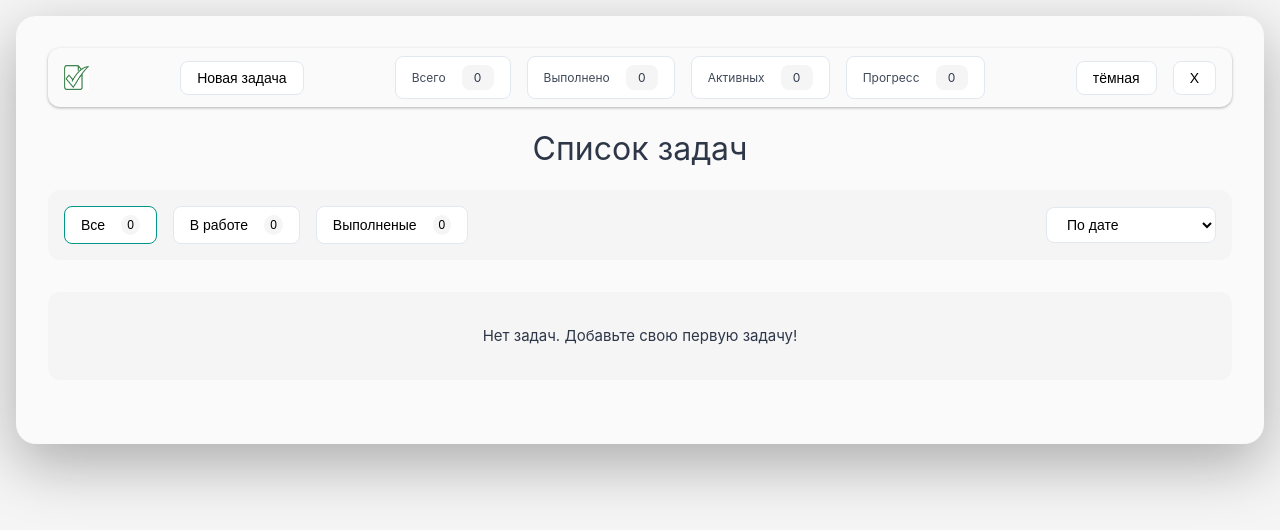
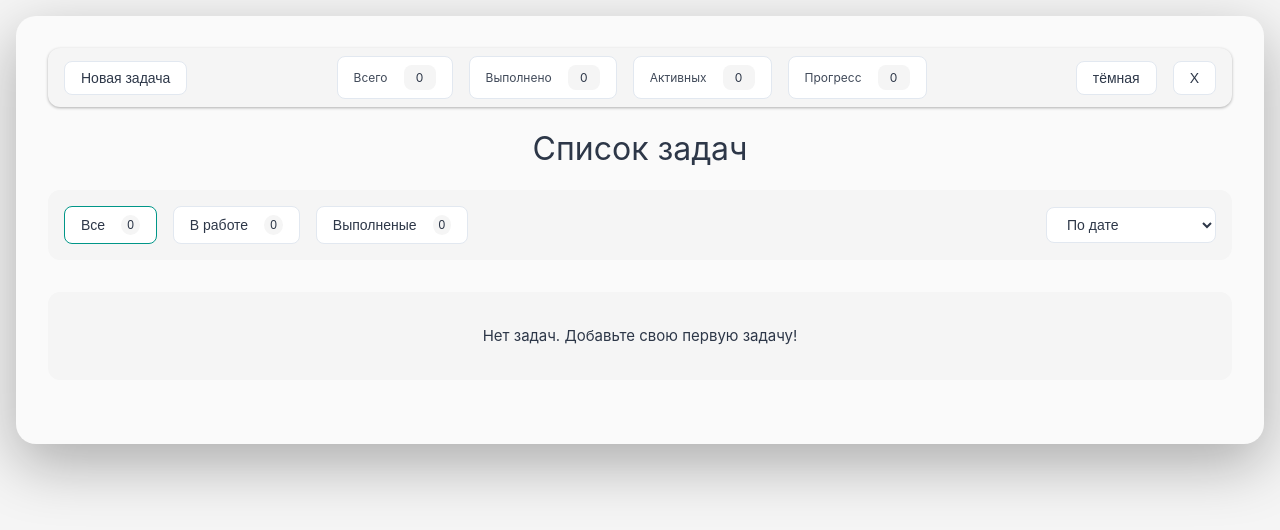
Before and after one commit to AlekseyZaqvozkin/TaskManager, a Vue app: page / in a window 1280 px wide. Shown: the top 530 px of the page. Built offline with nearby package versions, Linux system fonts and the light colour scheme; the HTML template or start-up script is replaced by a standard one.

Commit message:
change header. add standart buttons. темная тема

```diff
--- a/src/App.vue
+++ b/src/App.vue
@@ -110,7 +110,7 @@ const stats = computed(() => {
   const total = list.length
   const completed = list.reduce((s, t) => s + (t.completed ? 1 : 0), 0)
   const active = total - completed
-  const progress = total === 0 ? 0 : Math.round( (completed / total) * 100)
+  const progress = total === 0 ? 0 : Math.round((completed / total) * 100)
   return { total, completed, active, progress }
 })
 
@@ -247,17 +247,19 @@ onMounted(() => {
     <div class="app__container">
       <section class="header">
         <div class="header__container">
-          <img alt="Task manager logo" class="header__logo" src="@/assets/logo_green.png" />
-          <button class="btn tab" @click="openNew">Новая задача</button>
+
+
+          <!-- <img alt="Task manager logo" class="header__logo" src="@/assets/logo_green.png" /> -->
+          <button class="header__btn btn tab" @click="openNew">Новая задача</button>
           <TaskStat :stats="statsArr" />
           <div class="header__right">
-             <button class="btn tab" @click="toggleTheme">{{ isDark ? 'светлая' : 'тёмная' }}</button>
-          <button class="btn-alert tab" @click="eraseAll">Х</button>
+            <button class="header__btn btn tab" @click="toggleTheme">
+              {{ isDark ? 'светлая' : 'тёмная' }}
+            </button>
+            <button class="btn-alert tab" @click="eraseAll">Х</button>
           </div>
-
         </div>
         <!-- <ThemeChange/> -->
-
       </section>
 
       <h1 class="app__title">Список задач</h1>
@@ -304,7 +306,7 @@ onMounted(() => {
 
 .header {
   padding: 8px 16px;
-  background: var(--color-background);
+  background: var(--color-background-light);
   box-shadow: 0 1px 3px var(--color-shadow);
   border-radius: 12px;
   margin-bottom: var(--gap);
@@ -322,6 +324,10 @@ onMounted(() => {
     height: 25px;
   }
 
+  &__btn {
+    color: var(--color-text);
+  }
+
   &__right {
     display: flex;
     gap: var(--gap);
--- a/src/assets/base.css
+++ b/src/assets/base.css
@@ -6,8 +6,11 @@
   --secondary: #b39ddb;
 
   --background: #fafafa;
+  --background-dark: #121212;
   --surface: #f5f5f5;
+  --surface-dark: #212121;
   --error: #f44336;
+  --alert: #f43344;
 
   --on-primary: #fafafa;
   --on-secondary: #212121;
@@ -52,20 +55,20 @@
 }
 
 :root.dark-theme {
-  --color-background-soft: var(--dark-color);
-  --color-background-light: var(--surface-color);
-  --color-background: var(--dark-color);
-  --color-background-btn: var(--border-color);
+  --color-background-soft: var(--surface-dark);
+  --color-background: var(--background-dark);
+  --color-shadow: var(--black-30);
 
-  --color-border-btn: var(--white-soft);
-  --color-border: var(--green);
-  --color-hover: var(--green);
+  --color-background-light: var(--surface-dark);
 
-  --color-shadow: var(--black-30);
-  --color-text: var(--white-light);
+  --color-background-btn: var(--background-dark);
+
+  --color-border-btn: var(--surface-dark);
+  --color-border: var(--primary);
+  --color-hover: var(--primary);
+
+  --color-text: var(--white);
   --color-text-active: var(--white);
-  --color-text-opacity-30: var(--black-30);
-  --color-text-opacity-10: var(--black-10);
 }
 /* @media (prefers-color-scheme: dark) {
 
--- a/src/assets/main.css
+++ b/src/assets/main.css
@@ -17,19 +17,26 @@
 }
 
 .btn {
+   color: var(--color-text);
   cursor: pointer;
     transition:
       color ease-in-out 0.2s,
       border-color ease-in-out 0.2s;
 }
-
+.btn:focus-visible {
+  outline: none;
+}
 .btn:hover {
   border-color: var(--color-hover);
   color: var(--color-hover);
 }
 
 .btn-alert {
-  cursor: pointer;
+  color: var(--color-text);
+   cursor: pointer;
+    transition:
+      color ease-in-out 0.2s,
+      border-color ease-in-out 0.2s;
 }
 
 .btn-alert:hover {
--- a/src/components/TaskFilter.vue
+++ b/src/components/TaskFilter.vue
@@ -68,7 +68,7 @@ const handleFilter = (e: string) => {
   }
 
   &__tab {
-    cursor: pointer;
+    color: var(--color-text);
 
     gap: var(--gap);
 
@@ -85,6 +85,7 @@ const handleFilter = (e: string) => {
   }
 
   &__select {
+    color: var(--color-text);
     &:focus {
       outline: none;
     }
--- a/src/components/TaskItem.vue
+++ b/src/components/TaskItem.vue
@@ -36,7 +36,7 @@ const formatDate = (dateString: string | number | Date, withTime: boolean) => {
         @change="$emit('toggle-task', task.id)"
         :id="`task-${task.id}`"
       />
-      <label :for="`task-${task.id}`" class="task-item--checkmark">o</label>
+      <label :for="`task-${task.id}`" class="task-item--checkmark">O</label>
     </div>
     <div class="item__content">
       <h3 class="item__title" :class="{ 'item__title--completed': task.completed }">
@@ -58,7 +58,7 @@ const formatDate = (dateString: string | number | Date, withTime: boolean) => {
       <button class="btn tab" @click="$emit('edit-task', task)" title="Редактировать">
         Редактировать
       </button>
-      <button class="btn tab" @click="$emit('delete-task', task.id)" title="Удалить">
+      <button class="btn-alert tab" @click="$emit('delete-task', task.id)" title="Удалить">
         Удалить
       </button>
     </div>
@@ -83,7 +83,7 @@ const formatDate = (dateString: string | number | Date, withTime: boolean) => {
 
   &--completed {
     opacity: 0.7;
-    background-color: #f9fafb;
+    background-color: var(--color-background-light);
   }
   &__checkmark {
     display: inline-block;
@@ -130,11 +130,11 @@ const formatDate = (dateString: string | number | Date, withTime: boolean) => {
   &__title {
     font-size: 16px;
     font-weight: bold;
-    color: #2d3748;
+    color: var(--color-text);
 
     &--completed {
       text-decoration: line-through;
-      color: #a0aec0;
+      color: var(--color-shadow);
     }
   }
 
@@ -180,6 +180,7 @@ const formatDate = (dateString: string | number | Date, withTime: boolean) => {
   }
 
   &__buttons{
+
    display: flex;
    gap: var(--gap);
   }
```
Also changed, not shown: src/components/icons/checkmark.svg (added).
